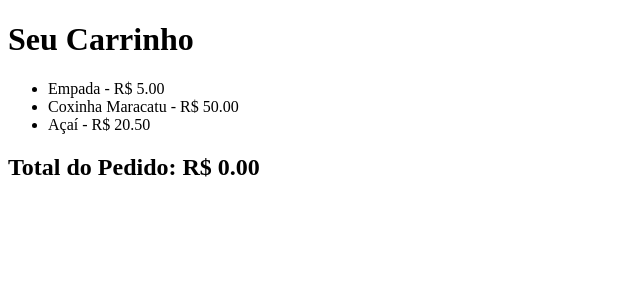
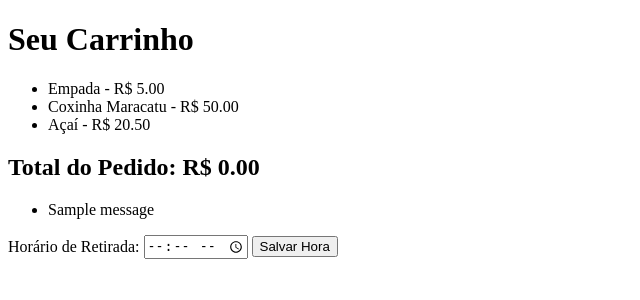
Before and after one commit to Matheus-Rian/cantinho_cesar, a Django app: page /carrinho/ in a window 1280 px wide. Shown: the top 300 px of the page, without its empty margins (0-640 px from the left). Run offline with Django 4.2, Linux system fonts and the light colour scheme; a user stored in the database is signed in; data comes from the database, SQL or seed files in the repository; both versions use the stored data as it was after the commit; one stand-in notice (Sample message) is shown; parts of the project's set-up code (start-up, migrations or seed data) failed here and were passed over.

Commit message:
implementando horario de retirada

```diff
--- a/project_cantinho/app_cantinho/models.py
+++ b/project_cantinho/app_cantinho/models.py
@@ -18,9 +18,10 @@ class Cart(models.Model):
     user = models.ForeignKey(User, on_delete=models.CASCADE, null = True, blank = True)
     products = models.ManyToManyField(Product, blank = True)
     total = models.DecimalField(default = 0.00, max_digits=100, decimal_places = 2)
-
+    hora_retirada = models.TimeField(null=True, blank=True)
     def __str__(self):
         return str(self.id)
+
 class VendinhaController():
   def get_vendinha_by_name(name):
     return Vendinha.objects.get(name=name)
--- a/project_cantinho/app_cantinho/templates/carrinho/carrinho.html
+++ b/project_cantinho/app_cantinho/templates/carrinho/carrinho.html
@@ -14,6 +14,21 @@
 
     <h2>Total do Pedido: R$ {{ total }}</h2>
 
+    {% if messages %}
+    <ul class="messages">
+        {% for message in messages %}
+            <li{% if message.tags %} class="{{ message.tags }}"{% endif %}>{{ message }}</li>
+        {% endfor %}
+    </ul>
+    {% endif %}
+
+    <form method="post" action="{% url 'salvar_horario' %}">
+        {% csrf_token %}
+        <label for="hora_retirada">Horário de Retirada:</label>
+        <input type="time" id="hora_retirada" name="hora_retirada" required>
+        <input type="submit" name="salvar_horario" value="Salvar Hora">
+    </form>
+
 
 </body>
 </html>
--- a/project_cantinho/app_cantinho/urls.py
+++ b/project_cantinho/app_cantinho/urls.py
@@ -10,4 +10,5 @@ urlpatterns = [
   path("cadastrar_usuario/", views.cadastrar_usuario, name='cadastrar_usuario'),
   path("sair/", views.sair, name='sair'),
   path("entrar/", views.entrar, name='entrar'),
+  path("salvar_horario", views.salvar_horario, name="salvar_horario")
 ]
--- a/project_cantinho/app_cantinho/views.py
+++ b/project_cantinho/app_cantinho/views.py
@@ -2,7 +2,7 @@ from django.shortcuts import render, HttpResponse, get_object_or_404
 from .forms import OptionsVendinha
 from .models import VendinhaController, Product, Cart,UserProfile
 from django.views import View
-from django.shortcuts import render, HttpResponse, get_object_or_404
+from django.shortcuts import render, HttpResponse, get_object_or_404, redirect
 from django.views.decorators.http import require_POST
 from django.contrib.auth.models import User
 from django.http import HttpResponseRedirect
@@ -108,3 +108,16 @@ def entrar(request):
 def sair(request):
     logout(request)
     return HttpResponseRedirect("/")
+
+@login_required
+def salvar_horario(request):
+    if request.method == "POST":
+        hora_retirada = request.POST.get("hora_retirada")
+        user = request.user
+        carrinho, created = Cart.objects.get_or_create(user=user)
+        carrinho.hora_retirada = hora_retirada
+        carrinho.save()
+        messages.success(request, "Horário salvo com sucesso.")
+        return redirect("/carrinho/")
+
+    return render(request, "carrinho.html")
```
Also changed, not shown: project_cantinho/app_cantinho/migrations/0008_cart_hora_retirada.py (added), project_cantinho/app_cantinho/migrations/0009_alter_cart_hora_retirada.py (added), project_cantinho/db.sqlite3.
